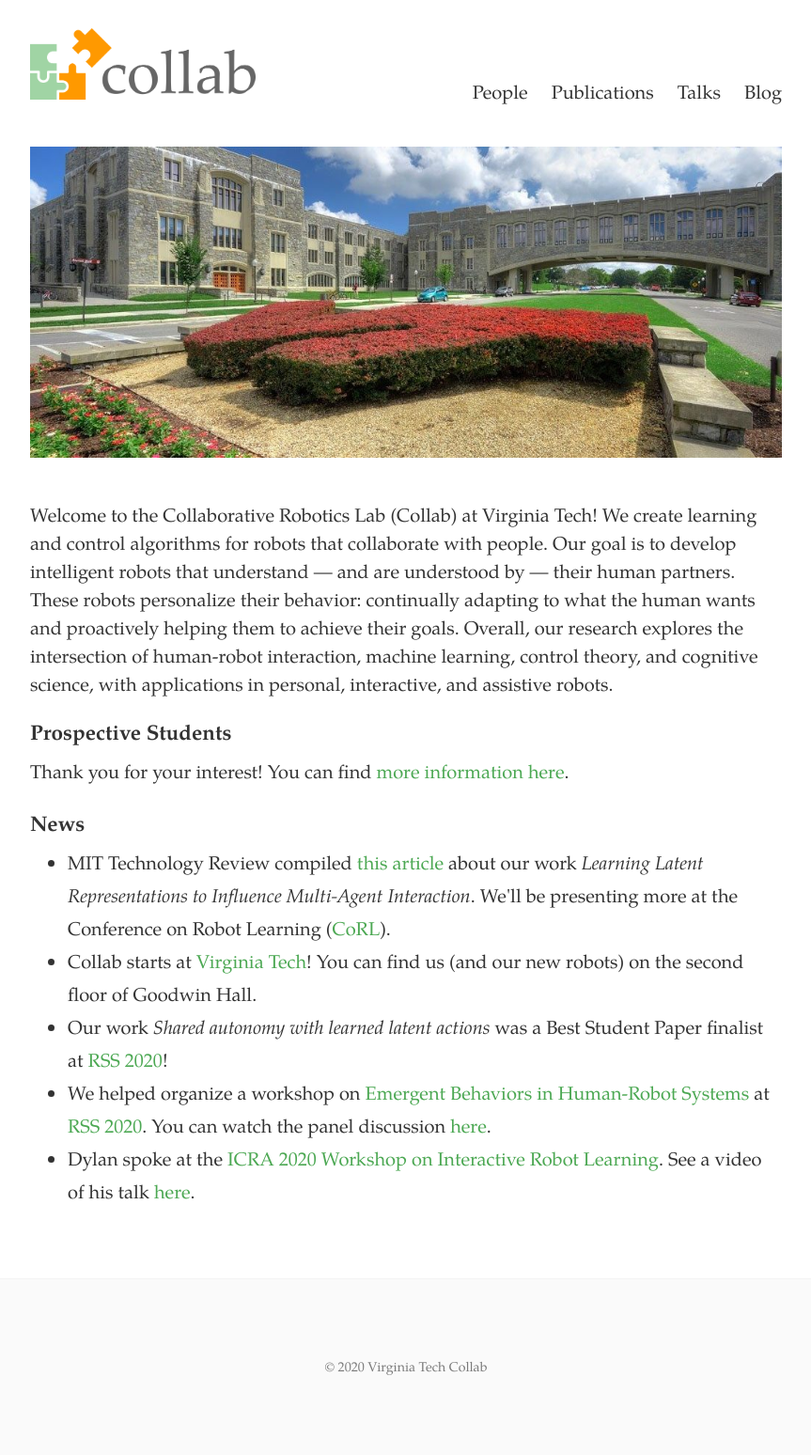
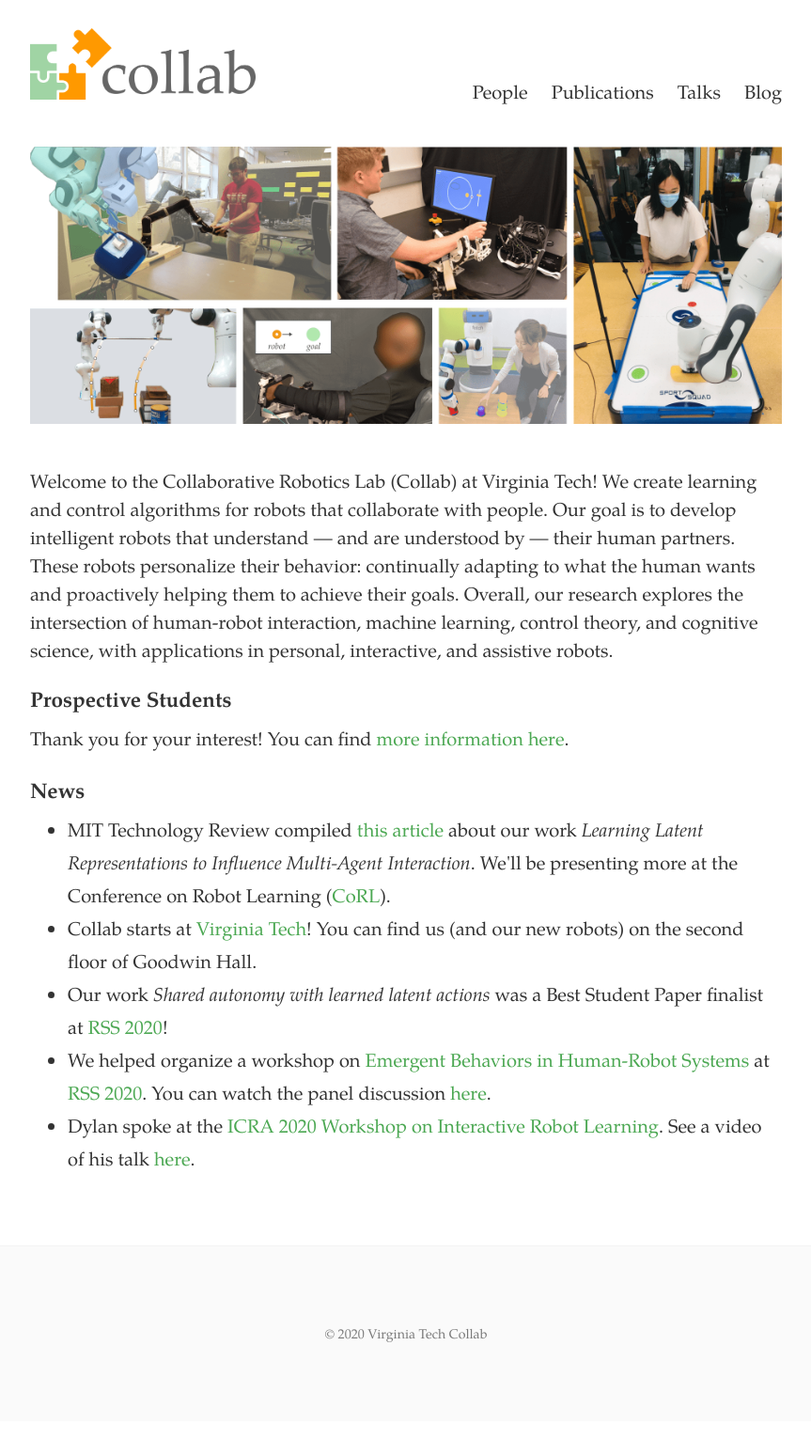
Before and after one commit to VT-Collab/vt-collab.github.io, a Jekyll site: the page built from index.html, in a window 1280 px wide. Shown: the whole page at 94% size, without its empty margins (208-1071 px from the left). Built offline with Jekyll 4.4.1, drawn with Linux system fonts in a browser that asks for light colours; after the commit the page ends 1512 px from its top, so only the background shows below that.

Commit message:
new front fig

```diff
--- a/index.html
+++ b/index.html
@@ -7,7 +7,7 @@ tags: home
 
 
 <div>
-  <img src="{{ site.baseurl }} /images/front/vt.jpg" style="width:100%; height:100%;">
+  <img src="{{ site.baseurl }} /images/front/collab.png" style="width:100%; height:100%;">
   <br>
   <br>
   <p>Welcome to the Collaborative Robotics Lab (Collab) at Virginia Tech!
```
Also changed, not shown: images/front/collab.png (added).
